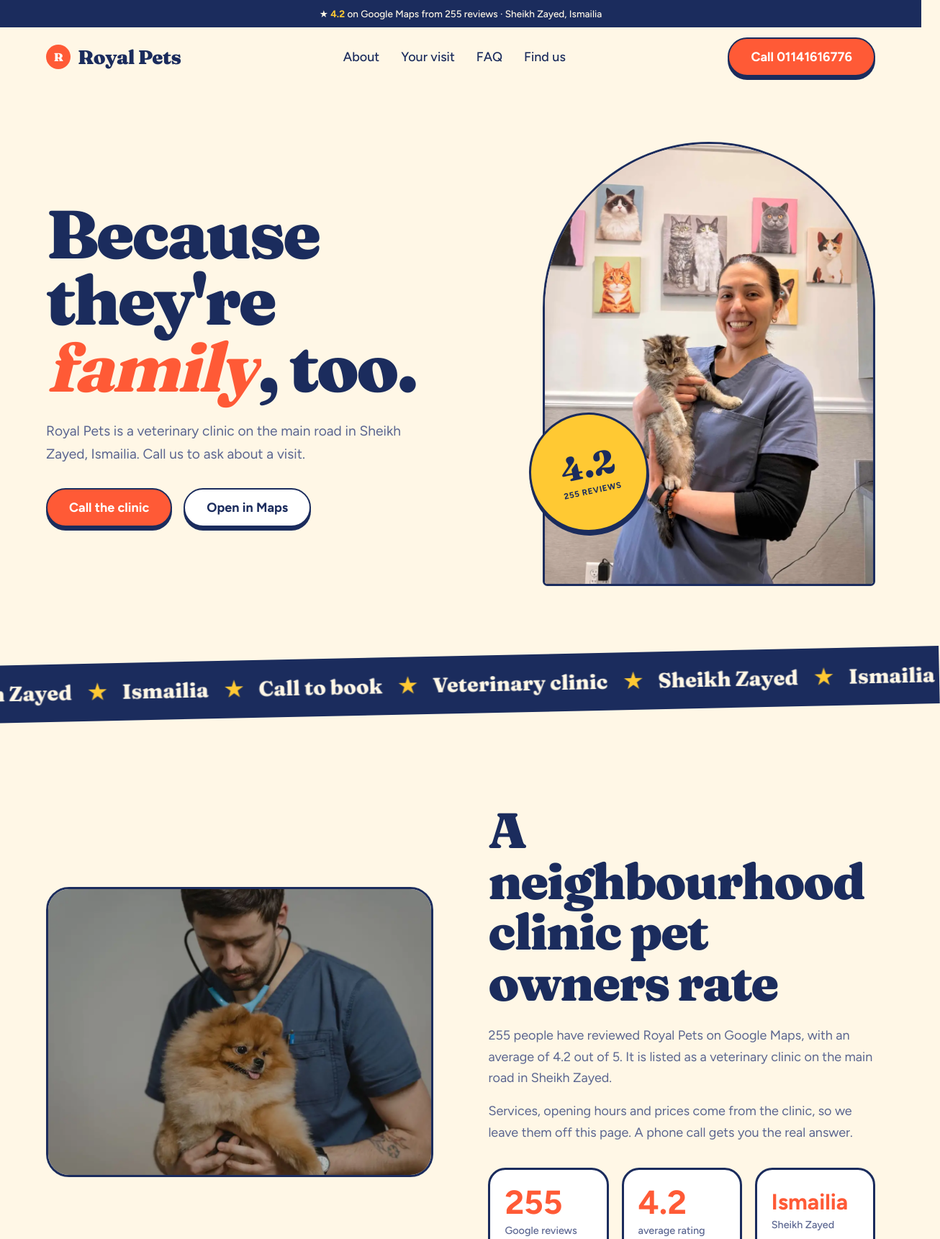
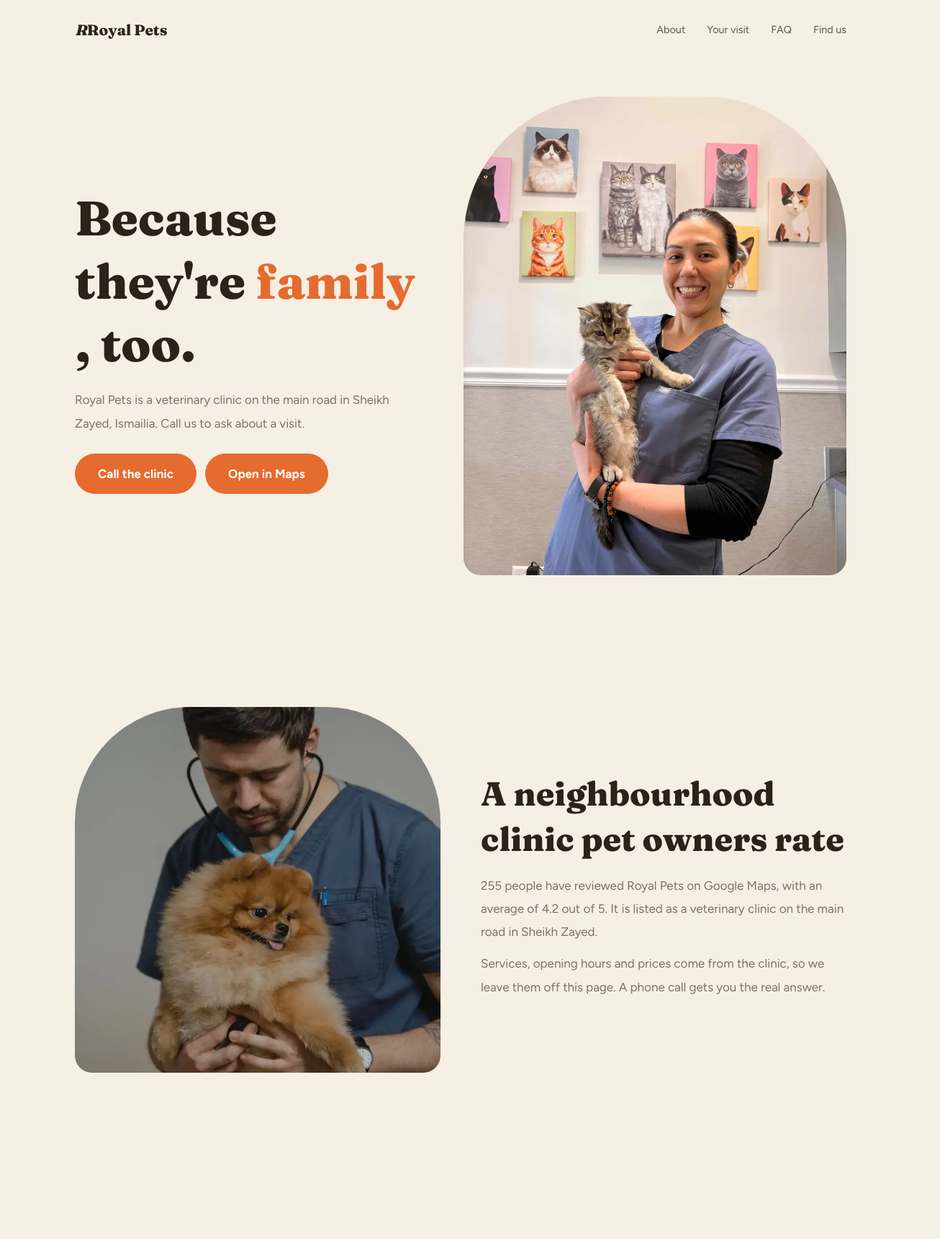
Before and after one commit to cavlen-team/royal-pets-demo, a plain HTML site: page index.html in a window 1280 px wide. Shown: the top 1721 px of the page at 72% size, 1306 px wide, since content can reach past the window. Drawn offline with Linux system fonts and the light colour scheme.

Commit message:
polish: category-varied redesign + brand loader

```diff
--- a/index.html
+++ b/index.html
@@ -1,64 +1,106 @@
 <!doctype html><html lang="en" dir="ltr"><head><meta charset="utf-8"><meta name="viewport" content="width=device-width,initial-scale=1">
-<title>Royal Pets Veterinary Clinic | Sheikh Zayed, Ismailia</title>
+<title>Royal Pets Veterinary Clinic | Sheikh Zayed, Ismailia</title><meta charset="utf-8">
+<meta name="viewport" content="width=device-width,initial-scale=1">
 <meta name="description" content="Royal Pets veterinary clinic in Sheikh Zayed, Ismailia. 4.2 from 255 Google reviews. Call 01141616776.">
-<meta property="og:image" content="a/hero.webp"><meta name="theme-color" content="#fff7e6">
-<link rel="preconnect" href="https://fonts.googleapis.com"><link rel="preconnect" href="https://fonts.gstatic.com" crossorigin>
+<meta property="og:image" content="a/hero.webp">
+<meta name="theme-color" content="#fff7e6">
+<link rel="preconnect" href="https://fonts.googleapis.com">
+<link rel="preconnect" href="https://fonts.gstatic.com" crossorigin>
 <link href="https://fonts.googleapis.com/css2?family=Fraunces:opsz,wght@9..144,500;9..144,800;9..144,900&family=Figtree:wght@400;500;700&display=swap" rel="stylesheet">
 <script type="application/ld+json">{"@context":"https://schema.org","@type":"VeterinaryCare","name":"Royal Pets veterinary clinic","telephone":"+201141616776","address":{"@type":"PostalAddress","streetAddress":"Sheikh Zayed","addressLocality":"Ismailia","addressCountry":"EG"},"aggregateRating":{"@type":"AggregateRating","ratingValue":"4.2","reviewCount":"255"}}</script>
-<style>
-:root{--cream:#fff7e6;--ink:#1b2c5d;--or:#ff5a36;--sun:#ffc933;--sky:#cfe3ff;--mut:#5a6590;--d:'Fraunces',Georgia,serif;--b:'Figtree',sans-serif}
-*{box-sizing:border-box;margin:0}html{scroll-behavior:smooth;background:var(--cream)}
-body{font-family:var(--b);background:var(--cream);color:var(--ink);line-height:1.65;font-size:18px;-webkit-font-smoothing:antialiased;overflow-x:hidden}
-a{color:inherit;text-decoration:none}img{display:block;width:100%;height:100%;object-fit:cover}:focus-visible{outline:3px solid var(--or);outline-offset:3px}
-.wrap{max-width:1280px;margin:auto;padding:0 5vw}
-.top{background:var(--ink);color:var(--cream);text-align:center;font-size:.85rem;padding:8px 12px;font-weight:500}.top b{color:var(--sun)}
-nav{position:sticky;top:0;z-index:30;background:#fff7e6ee;backdrop-filter:blur(10px)}
-nav .wrap{display:flex;align-items:center;justify-content:space-between;height:82px;gap:20px}
-.logo{font-family:var(--d);font-weight:900;font-size:1.7rem;letter-spacing:-.02em;display:flex;align-items:center;gap:10px}.logo i{width:34px;height:34px;border-radius:50%;background:var(--or);display:grid;place-items:center;color:#fff;font-style:normal;font-size:1rem}
-nav ul{display:flex;gap:30px;list-style:none;padding:0;font-weight:500}nav ul a:hover{color:var(--or)}
-.btn{white-space:nowrap;display:inline-flex;align-items:center;gap:8px;min-height:54px;padding:0 30px;background:var(--or);color:#fff;font-weight:700;border-radius:999px;border:2px solid var(--ink);box-shadow:0 5px 0 var(--ink);transition:transform .15s,box-shadow .15s}.btn:hover{transform:translateY(2px);box-shadow:0 3px 0 var(--ink)}
-.btn.wh{background:#fff;color:var(--ink)}.btn.y{background:var(--sun);color:var(--ink)}
-.hero .wrap{display:grid;grid-template-columns:1.15fr .85fr;gap:5vw;align-items:center;padding-block:clamp(36px,6vw,80px)}
-h1{font-family:var(--d);font-weight:900;font-size:clamp(3rem,7.4vw,6.6rem);line-height:.98;letter-spacing:-.035em;margin-bottom:26px}
-h1 em{font-style:italic;font-weight:800;color:var(--or)}h1 u{text-decoration:none;background:linear-gradient(transparent 62%,var(--sun) 62% 92%,transparent 92%)}
-.hero p{font-size:1.2rem;color:var(--mut);max-width:28em;margin-bottom:32px}.cta{display:flex;flex-wrap:wrap;gap:16px}
-.arch{position:relative}.arch .fr{border-radius:999px 999px 28px 28px;overflow:hidden;aspect-ratio:3/4;border:3px solid var(--ink);background:var(--sky)}
-.stk{position:absolute;inset-inline-start:-4%;bottom:12%;width:clamp(110px,13vw,170px);aspect-ratio:1;border-radius:50%;background:var(--sun);border:3px solid var(--ink);display:grid;place-items:center;text-align:center;transform:rotate(-12deg);font-family:var(--d);font-weight:900;line-height:1.05;box-shadow:0 5px 0 var(--ink)}.stk b{display:block;font-size:clamp(2rem,3.6vw,3rem)}.stk span{font:700 .72rem var(--b);letter-spacing:.06em;text-transform:uppercase}
-.mq{background:var(--ink);color:var(--cream);overflow:hidden;white-space:nowrap;padding:16px 0;transform:rotate(-1.2deg);margin:20px -2vw 0}
-.mq div{display:inline-block;animation:mq 34s linear infinite;font-family:var(--d);font-weight:800;font-size:1.8rem}.mq span{color:var(--sun);margin:0 22px}
-@keyframes mq{to{transform:translateX(-50%)}}
-.sec{padding:clamp(70px,10vw,140px) 0}
-h2{font-family:var(--d);font-weight:900;font-size:clamp(2.2rem,5.4vw,4.6rem);line-height:1.02;letter-spacing:-.03em;margin-bottom:24px}
-.two{display:grid;grid-template-columns:1fr 1fr;gap:6vw;align-items:center}
-.two p{color:var(--mut);margin-bottom:16px;max-width:30em}
-.rd{border-radius:32px;overflow:hidden;border:3px solid var(--ink)}
-.stats{display:grid;grid-template-columns:repeat(3,1fr);gap:18px;margin-top:34px}.stats div{background:#fff;border:3px solid var(--ink);border-radius:24px;padding:22px 20px}.stats strong{display:block;font-family:var(--d);font-weight:900;font-size:clamp(1.8rem,3.6vw,3rem);line-height:1;color:var(--or)}.stats div:last-child strong{font-size:clamp(1.3rem,2.4vw,2rem);padding-top:.5rem}.stats span{font-size:.9rem;color:var(--mut);font-weight:500}
-.orange{background:var(--or);color:#fff;border-radius:48px;margin:0 2vw;overflow:hidden}
-.orange .two{padding-block:clamp(50px,7vw,100px)}.orange .rd{border-color:#fff}.orange p{color:#fff;opacity:.92}
-.steps{list-style:none;padding:0;display:grid;gap:14px;margin-top:26px}.steps li{display:flex;gap:16px;align-items:flex-start;background:#fff;color:var(--ink);border-radius:22px;padding:18px 22px;border:3px solid var(--ink)}
-.steps i{flex:none;width:42px;height:42px;border-radius:50%;background:var(--sun);display:grid;place-items:center;font:900 1.1rem var(--d);font-style:normal;border:2px solid var(--ink)}.steps b{display:block;font-family:var(--d);font-weight:800;font-size:1.2rem}.steps span{color:var(--mut);font-size:.98rem}
-.trio{display:grid;grid-template-columns:1.1fr .9fr 1fr;gap:18px;align-items:end}.trio .rd:nth-child(1){aspect-ratio:4/5}.trio .rd:nth-child(2){aspect-ratio:3/4;transform:translateY(-8%)}.trio .rd:nth-child(3){aspect-ratio:4/5}
-.faq details{border-bottom:2px solid var(--ink);padding:20px 0}.faq summary{cursor:pointer;font-family:var(--d);font-weight:800;font-size:1.4rem;list-style:none;display:flex;justify-content:space-between}.faq summary:after{content:"+";color:var(--or)}.faq details[open] summary:after{content:"–"}.faq p{color:var(--mut);margin-top:10px;max-width:40em}
-.visit{background:var(--ink);color:var(--cream);border-radius:48px 48px 0 0}.visit .k{color:var(--sun);font-weight:700;letter-spacing:.08em;text-transform:uppercase;font-size:.85rem;margin-bottom:12px}
-.num{font-family:var(--d);font-weight:900;font-size:clamp(2.6rem,9vw,7.4rem);line-height:1;letter-spacing:-.03em;color:var(--sun);display:block;margin:6px 0 24px}
-.visit address{font-style:normal;opacity:.85;margin-bottom:26px;max-width:26em}
-footer{background:var(--ink);color:#aeb7d8;padding:26px 0 96px;font-size:.85rem;border-top:1px solid #ffffff22}footer .wrap{display:flex;justify-content:space-between;gap:16px;flex-wrap:wrap}
-.bar{display:none}
-@media(max-width:860px){nav ul{display:none}nav .btn{display:none}.hero .wrap,.two{grid-template-columns:1fr}.arch{max-width:420px}.trio{grid-template-columns:1fr 1fr}.trio .rd:nth-child(3){display:none}.trio .rd:nth-child(2){transform:none}.stats{grid-template-columns:1fr 1fr 1fr;gap:10px}.stats div{padding:16px 12px}.orange,.visit{border-radius:32px}.orange{margin:0 3vw}
-.bar{display:grid;grid-template-columns:1fr 1fr;position:fixed;inset-inline:0;bottom:0;z-index:30;background:var(--ink)}.bar a{padding:18px;text-align:center;font-weight:700;color:var(--cream)}.bar a:first-child{background:var(--or);color:#fff}}
+<style>:root{--bg:#f6efe4;--bg2:#fffdf8;--tx:#2b2317;--mut:#7d7261;--ac:#e56b2f;--acf:#fff;--ln:#2b231716;--ln2:#2b231733;--d:'Fraunces',Georgia,serif;--b:'Figtree',sans-serif;--r-btn:999px}
+
+*{box-sizing:border-box;margin:0}html{scroll-behavior:smooth}
+img{display:block;max-width:100%}
+a{color:inherit;text-decoration:none}
+:focus-visible{outline:2px solid var(--ac);outline-offset:4px}
+.wrap{max-width:1200px;margin:auto;padding:0 5vw}
+.lab{display:inline-block;font-size:.8rem;letter-spacing:.14em;font-weight:600;color:var(--ac);margin-bottom:14px}
+.btn{display:inline-flex;align-items:center;justify-content:center;min-height:56px;padding:0 32px;background:var(--ac);color:var(--acf);font-weight:700;border-radius:var(--r-btn,14px);transition:transform .2s,filter .2s;white-space:nowrap}
+.btn:hover{filter:brightness(1.1);transform:translateY(-2px)}
+.btn.o{background:none;color:var(--tx);box-shadow:inset 0 0 0 1.5px var(--ln2,#ffffff44)}
+.btn.o:hover{background:#ffffff10}
+.bar{display:none;position:fixed;bottom:0;inset-inline:0;z-index:50;background:var(--bar-bg,var(--bg));border-top:1px solid var(--ln,#0001);padding:10px 5vw calc(10px + env(safe-area-inset-bottom));gap:10px}
+.bar a{flex:1;text-align:center;padding:13px 0;border-radius:12px;font-weight:700}
+.bar a:first-child{background:var(--ac);color:var(--acf)}
+.bar a:last-child{box-shadow:inset 0 0 0 1.5px var(--ln2,#0003)}
+@media (max-width:760px){.bar{display:flex} nav ul{display:none}}
+.faq details{border:1px solid var(--ln,#0001);border-radius:14px;margin-bottom:10px;overflow:hidden}
+.faq summary{cursor:pointer;padding:18px 20px;font-weight:600;list-style:none}
+.faq summary::-webkit-details-marker{display:none}
+.faq details p{padding:0 20px 18px;opacity:.75}
+footer{padding:44px 5vw;border-top:1px solid var(--ln,#0001);font-size:.82rem;opacity:.6}
+footer .wrap{display:flex;justify-content:space-between;gap:14px;flex-wrap:wrap}
+
+
+body{font-family:var(--b);background:var(--bg);color:var(--tx);line-height:1.9;font-size:17px}
+nav .wrap{display:flex;align-items:center;justify-content:space-between;height:84px}
+.logo{font-family:var(--d);font-weight:700;font-size:1.3rem}
+nav ul{display:flex;gap:30px;list-style:none;padding:0;font-size:.9rem}nav ul a{opacity:.75}nav ul a:hover{opacity:1;color:var(--ac)}
+.hero{padding:50px 0 80px}
+.hero .wrap{display:grid;grid-template-columns:1fr 1.1fr;gap:56px;align-items:center}
+.hero h1{font-family:var(--d);font-size:clamp(2.5rem,5.6vw,4.2rem);line-height:1.3;font-weight:700;margin:12px 0 18px}
+.hero h1 em{font-style:normal;color:var(--ac)}
+.hero p{color:var(--mut);max-width:44ch;margin-bottom:26px}
+.hero .cta{display:flex;gap:12px;flex-wrap:wrap}
+.hero .ph img{width:100%;aspect-ratio:4/5;object-fit:cover;border-radius:200px 200px 24px 24px}
+.strip{border-block:1px solid var(--ln);padding:14px 0;overflow:hidden;white-space:nowrap;color:var(--mut)}
+.strip div{display:inline-block;animation:mq 26s linear infinite}
+.strip span{margin:0 18px;color:var(--ac)}
+@keyframes mq{to{transform:translateX(50%)}}
+html[dir=rtl] .strip div{animation-name:mqr}@keyframes mqr{to{transform:translateX(-50%)}}
+.sec{padding:clamp(60px,8vw,110px) 0}
+.sec h2{font-family:var(--d);font-size:clamp(1.9rem,3.8vw,2.9rem);line-height:1.35;font-weight:700;margin-bottom:16px}
+.sec p{color:var(--mut);margin-bottom:12px}
+.two{display:grid;grid-template-columns:1fr 1fr;gap:56px;align-items:center}
+.fr img{width:100%;aspect-ratio:1;object-fit:cover;border-radius:160px 160px 24px 24px}
+.num{display:flex;gap:34px;margin-top:26px}
+.num strong{display:block;font-family:var(--d);font-size:2rem;color:var(--ac)}
+.num span{font-size:.85rem;color:var(--mut)}
+.cards{display:grid;grid-template-columns:repeat(3,1fr);gap:18px;margin-top:30px}
+.card{background:var(--bg2);border:1px solid var(--ln);border-radius:24px 24px 24px 6px;padding:26px;color:var(--mut)}
+.card b{display:block;font-family:var(--d);font-size:1.2rem;color:var(--tx);margin-bottom:6px}
+.feat{background:var(--bg2)}
+.gal-grid{display:grid;grid-template-columns:repeat(3,1fr);gap:16px;margin-top:30px}
+.g{overflow:hidden}.g img{width:100%;height:100%;object-fit:cover;aspect-ratio:3/4}
+.g:nth-child(odd) img{border-radius:120px 120px 18px 18px}
+.g:nth-child(even) img{border-radius:18px}
+.faq details{background:#fffdf8}
+.visit{background:var(--bg2)}
+@media (max-width:900px){.hero .wrap,.two{grid-template-columns:1fr}.cards,.gal-grid{grid-template-columns:1fr 1fr}}
+@media (max-width:560px){.cards,.gal-grid{grid-template-columns:1fr}}
 </style>
-<script>if(!matchMedia("(prefers-reduced-motion:reduce)").matches)document.documentElement.classList.add("cin")</script><link rel="stylesheet" href="a/cinema.css"></head><body>
-<div id="ld" style="--ld-bg:#fff7e6;--ld-fg:#1b2c5d;--ld-ac:#ff5a36" aria-hidden="true"><div class="t"><span style="font-family:Fraunces,serif;font-weight:900">Royal Pets</span></div><div class="l"><i></i></div></div><div id="sp" style="--sp:#ff5a36"></div>
-<div class="top">★ <b>4.2</b> on Google Maps from 255 reviews · Sheikh Zayed, Ismailia</div>
-<nav><div class="wrap"><a class="logo" href="#top"><i>R</i>Royal Pets</a><ul><li><a href="#about">About</a></li><li><a href="#visit-us">Your visit</a></li><li><a href="#faq">FAQ</a></li><li><a href="#find">Find us</a></li></ul><a class="btn" href="tel:+201141616776">Call 01141616776</a></div></nav>
-<header id="top" class="hero"><div class="wrap"><div><h1>Because they're <em>family</em>, too.</h1><p>Royal Pets is a veterinary clinic on the main road in Sheikh Zayed, Ismailia. Call us to ask about a visit.</p><div class="cta"><a class="btn" href="tel:+201141616776">Call the clinic</a><a class="btn wh" href="https://www.google.com/maps/search/?api=1&query=Royal+Pets+veterinary+clinic&query_place_id=ChIJ1_QYS2tZ-BQRPKMRDNQsAaE" target="_blank" rel="noopener">Open in Maps</a></div></div>
-<div class="arch"><div class="fr"><img src="a/hero.webp" alt="Veterinary clinician holding a cat" fetchpriority="high"></div><div class="stk"><div><b>4.2</b><span>255 reviews</span></div></div></div></div>
-<div class="mq" aria-hidden="true"><div>Veterinary clinic<span>★</span>Sheikh Zayed<span>★</span>Ismailia<span>★</span>Call to book<span>★</span>Veterinary clinic<span>★</span>Sheikh Zayed<span>★</span>Ismailia<span>★</span>Call to book<span>★</span>Veterinary clinic<span>★</span>Sheikh Zayed<span>★</span>Ismailia<span>★</span>Call to book<span>★</span>Veterinary clinic<span>★</span>Sheikh Zayed<span>★</span>Ismailia<span>★</span>Call to book<span>★</span></div></div></header>
-<section id="about" class="sec"><div class="wrap two"><div class="rd" style="aspect-ratio:4/3"><img src="a/a.webp" alt="Vet holding a small dog" loading="lazy"></div><div><h2>A neighbourhood clinic pet owners rate</h2><p>255 people have reviewed Royal Pets on Google Maps, with an average of 4.2 out of 5. It is listed as a veterinary clinic on the main road in Sheikh Zayed.</p><p>Services, opening hours and prices come from the clinic, so we leave them off this page. A phone call gets you the real answer.</p><div class="stats"><div><strong>255</strong><span>Google reviews</span></div><div><strong>4.2</strong><span>average rating</span></div><div><strong>Ismailia</strong><span>Sheikh Zayed</span></div></div></div></div></section>
-<section id="visit-us" class="orange"><div class="wrap two"><div><h2>Bring your pet in</h2><p>Three simple steps to get started.</p><ol class="steps"><li><i>1</i><div><b>Call the clinic</b><span>Ring 01141616776 and say what your pet needs.</span></div></li><li><i>2</i><div><b>Ask about timing</b><span>Ask for opening hours and the next free slot.</span></div></li><li><i>3</i><div><b>Come in</b><span>Open the map and head to Sheikh Zayed.</span></div></li></ol></div><div class="rd" style="aspect-ratio:4/5"><img src="a/c.webp" alt="Vet examining a dog" loading="lazy"></div></div></section>
-<section class="sec"><div class="wrap"><div class="trio"><div class="rd"><img src="a/d.webp" alt="Vet examining a cat" loading="lazy"></div><div class="rd"><img src="a/b.webp" alt="Happy golden retriever" loading="lazy"></div><div class="rd"><img src="a/e.webp" alt="Golden retriever close up" loading="lazy"></div></div></div></section>
-<section id="faq" class="sec faq" style="padding-top:0"><div class="wrap" style="max-width:860px"><h2>Good questions to ask</h2><details><summary>Where is the clinic?</summary><p>On the main road in Sheikh Zayed, Ismailia. The Maps button opens the exact pin.</p></details><details><summary>What does a visit cost?</summary><p>This demo page lists no prices. Please call the clinic.</p></details><details><summary>Do you treat my kind of pet?</summary><p>Ask when you call. We do not list species or services on this page.</p></details></div></section>
-<section id="find" class="sec visit"><div class="wrap"><div class="k">Find the clinic</div><h2>Call or come by</h2><a class="num" href="tel:+201141616776">01141616776</a><address>Main road, Al Ezaa &amp; Al Telfezyoun, Sheikh Zayed, Ismailia</address><div class="cta"><a class="btn y" href="tel:+201141616776">Call the clinic</a><a class="btn wh" href="https://www.google.com/maps/search/?api=1&query=Royal+Pets+veterinary+clinic&query_place_id=ChIJ1_QYS2tZ-BQRPKMRDNQsAaE" target="_blank" rel="noopener">Open in Maps</a></div></div></section>
+<script>if(!matchMedia("(prefers-reduced-motion:reduce)").matches)document.documentElement.classList.add("cin")</script>
+<link rel="stylesheet" href="a/cinema.css"></head><body>
+<div id="ld" style="--ld-bg:#e56b2f;--ld-fg:#fff;--ld-ac:#fff;--ld-font:700 1rem 'Fraunces',Georgia,serif"><div class="t"><span><i>R</i>Royal Pets</span></div><div class="l"><i></i></div></div>
+<div id="sp" style="--sp:#e56b2f"></div>
+
+<nav><div class="wrap"><a class="logo" href="#top"><i>R</i>Royal Pets</a><ul><li><a href="#about">About</a></li><li><a href="#visit-us">Your visit</a></li><li><a href="#faq">FAQ</a></li><li><a href="#find">Find us</a></li></ul></div></nav>
+<header id="top" class="hero"><div class="wrap">
+<div><h1>Because they're <em>family</em>, too.</h1><p>Royal Pets is a veterinary clinic on the main road in Sheikh Zayed, Ismailia. Call us to ask about a visit.</p>
+<div class="cta"><a class="btn" href="tel:+201141616776">Call the clinic</a><a class="btn wh" href="https://www.google.com/maps/search/?api=1&query=Royal+Pets+veterinary+clinic&query_place_id=ChIJ1_QYS2tZ-BQRPKMRDNQsAaE" target="_blank" rel="noopener">Open in Maps</a></div></div>
+<div class="ph"><img src="a/hero.webp" alt="Veterinary clinician holding a cat" fetchpriority="high"></div>
+</div></header>
+
+
+<section id="about" class="sec"><div class="wrap two">
+<div class="fr"><img src="a/a.webp" alt="Vet holding a small dog" loading="lazy"></div>
+<div><h2>A neighbourhood clinic pet owners rate</h2>
+<p>255 people have reviewed Royal Pets on Google Maps, with an average of 4.2 out of 5. It is listed as a veterinary clinic on the main road in Sheikh Zayed.</p><p>Services, opening hours and prices come from the clinic, so we leave them off this page. A phone call gets you the real answer.</p>
+</div>
+</div></section>
+<section id="gal" class="sec"><div class="wrap">
+
+<div class="gal-grid"><div class="g"><img src="a/d.webp" alt="Vet examining a cat" loading="lazy"></div><div class="g"><img src="a/b.webp" alt="Happy golden retriever" loading="lazy"></div><div class="g"><img src="a/e.webp" alt="Golden retriever close up" loading="lazy"></div></div>
+</div></section>
+<section class="sec faq"><div class="wrap">
+<h2>Good questions to ask</h2>
+<details><summary>Where is the clinic?</summary><p>On the main road in Sheikh Zayed, Ismailia. The Maps button opens the exact pin.</p></details><details><summary>What does a visit cost?</summary><p>This demo page lists no prices. Please call the clinic.</p></details><details><summary>Do you treat my kind of pet?</summary><p>Ask when you call. We do not list species or services on this page.</p></details>
+</div></section>
+<section id="visit" class="sec visit"><div class="wrap">
+<h2>Call or come by</h2>
+<a class="num" href="tel:+201141616776">01141616776</a><address>Main road, Al Ezaa &amp; Al Telfezyoun, Sheikh Zayed, Ismailia</address><div class="cta"><a class="btn y" href="tel:+201141616776">Call the clinic</a><a class="btn wh" href="https://www.google.com/maps/search/?api=1&query=Royal+Pets+veterinary+clinic&query_place_id=ChIJ1_QYS2tZ-BQRPKMRDNQsAaE" target="_blank" rel="noopener">Open in Maps</a></div></div>
+</div></section>
 <footer><div class="wrap"><span>Unofficial demo preview. Details from the clinic's Google Maps listing.</span><span>Photos are illustrative stock from Pexels, not the clinic's.</span></div></footer>
 <div class="bar"><a href="tel:+201141616776">Call</a><a href="https://www.google.com/maps/search/?api=1&query=Royal+Pets+veterinary+clinic&query_place_id=ChIJ1_QYS2tZ-BQRPKMRDNQsAaE" target="_blank" rel="noopener">Maps</a></div>
-<script>window.CINEMA={"rise":[".stats div",".steps li",".rd",".faq details"],"split":[{"s":"h1","hero":true}]}</script><script src="a/cinema.js"></script></body></html>
+<script>window.CINEMA={"rise":[".num div",".step",".g",".faq details",".card",".fr",".stat",".plan",".menu-cat",".panel"],"split":[{"s":"h1","hero":true}]}</script><script src="a/cinema.js"></script></body></html>
```
